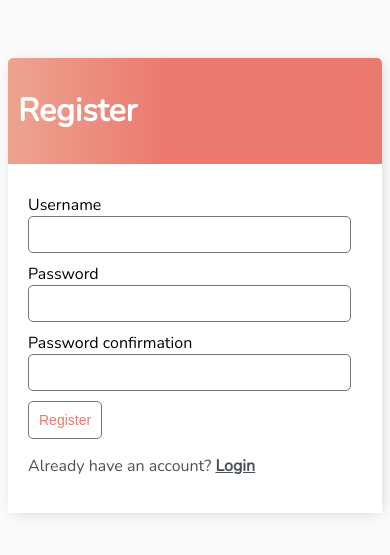
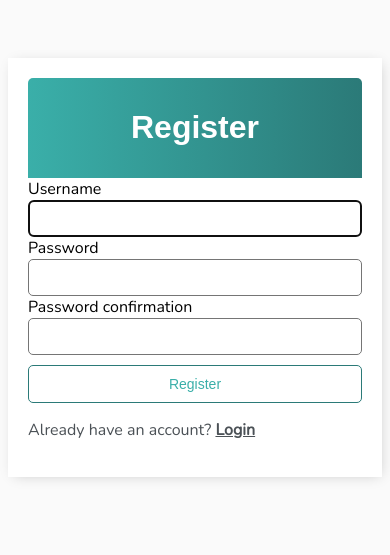
Before and after one commit to dipu0/To-Do-App-Django, a Django app: page /register/ in a window 390 px wide. Shown: the top 555 px of the page. Run offline with Django 4.2, Linux system fonts and the light colour scheme.

Commit message:
[WIP] update color

```diff
--- a/todolistapp/templates/todolistapp/main.html
+++ b/todolistapp/templates/todolistapp/main.html
@@ -21,19 +17,12 @@
             padding-top: 50px;
         }
 
-        h1,
-        h2,
-        h3,
-        h4,
-        h5,
-        h6,
-            {
+        h1, h2, h3, h4, h5, h6 {
             font-family: 'Raleway', sans-serif;
         }
 
-        a,
-        p {
-            color: #4b5156
+        a, p {
+            color: #4b5156;
         }
 
         a {
@@ -44,13 +33,8 @@
             max-width: 550px;
             margin: auto;
             background-color: #fff;
-            -webkit-box-shadow: 2px 2px 13px -4px rgba(0, 0, 0, 0.21);
             box-shadow: 2px 2px 13px -4px rgba(0, 0, 0, 0.21);
-        }
-
-        input {
-            outline: none;
-            border: none;
+            padding: 20px;
         }
 
         .header-bar {
@@ -59,7 +43,7 @@
             color: #fff;
             padding: 10px;
             border-radius: 5px 5px 0 0;
-            background: linear-gradient(90deg, #EEA390 0%, #EB796F 43%, #EB796F 100%);
+            background: linear-gradient(90deg, #3AAFA9 0%, #2B7A78 100%);
         }
 
         .header-bar a {
@@ -107,93 +92,73 @@
             color: #cf4949;
             font-size: 22px;
             line-height: 0;
-            padding: 20px 0px;
+            padding: 20px;
         }
 
-        /*Handle Classes*/
-
-        .handle {
-            display: inline-block;
-            padding: 20px 16px;
-            cursor: grab;
-            user-select: none;
-        }
-
-        .handle:after,
-        .handle:before {
-            display: block;
-            content: "";
-        }
-
-        .handle:active,
-        .handle:active:before,
-        .handle:active:after {
-            cursor: grabbing;
-        }
-
-        .dropArea {
-            background-color: #f1f2f6;
-            color: black;
-            border: #ced6e0 1px solid;
-        }
-
-        .selectedTask {
-            opacity: 0.6;
-        }
-
-
         #add-link {
-            color: #EB796F;
+            color: #3AAFA9;
             text-decoration: none;
             font-size: 42px;
-            text-shadow: 1px 1px #81413b;
+            text-shadow: 1px 1px #2B7A78;
         }
 
         #search-add-wrapper {
             display: flex;
             justify-content: space-between;
             align-items: center;
-            padding: 20px;
         }
 
-        @media screen and (max-width:320px) {
-            #search-add-wrapper {
-                padding: 10px;
-            }
-        }
-
-        input[type=text],
-        input[type=password],
-        textarea {
+        input[type=text], input[type=password], textarea {
             border: 1px solid #757575;
             border-radius: 5px;
             padding: 10px;
-            width: 90%;
-        }
-
-        label {
-            padding-top: 10px !important;
-            display: block;
-        }
-
-        ::placeholder {
-            font-weight: 300;
-            opacity: 0.5;
+            width: 100%;
+            box-sizing: border-box; /* Ensures padding doesn't add to the width */
         }
 
         .button {
-            border: 1px solid #757575;
+            border: 1px solid #2B7A78;
             background-color: #FFF;
-            color: #EB796F;
+            color: #3AAFA9;
             padding: 10px;
             font-size: 14px;
             border-radius: 5px;
             cursor: pointer;
             text-decoration: none;
+            display: inline-block;
         }
 
-        .card-body {
-            padding: 20px;
+        @media screen and (max-width: 768px) {
+            .container {
+                max-width: 90%;
+            }
+
+            .task-title a, .delete-link {
+                font-size: 18px; /* Adjust font size for smaller screens */
+            }
+
+            #add-link {
+                font-size: 36px; /* Adjust the plus icon size */
+            }
+        }
+
+        @media screen and (max-width: 480px) {
+            .header-bar, .task-wrapper, #search-add-wrapper {
+                flex-direction: column;
+                align-items: center;
+            }
+
+            .task-title {
+                justify-content: center;
+            }
+
+            .delete-link, .task-title a {
+                padding: 10px 0; /* Adjust padding for very small screens */
+            }
+
+            .button, input[type=text], input[type=password], textarea {
+                width: 100%; /* Make input fields and buttons take full width */
+            }
         }
     </style>
 </head>
```
Also changed, not shown: other parts of todolistapp/templates/todolistapp/main.html (+7 -11 lines), db.sqlite3.
